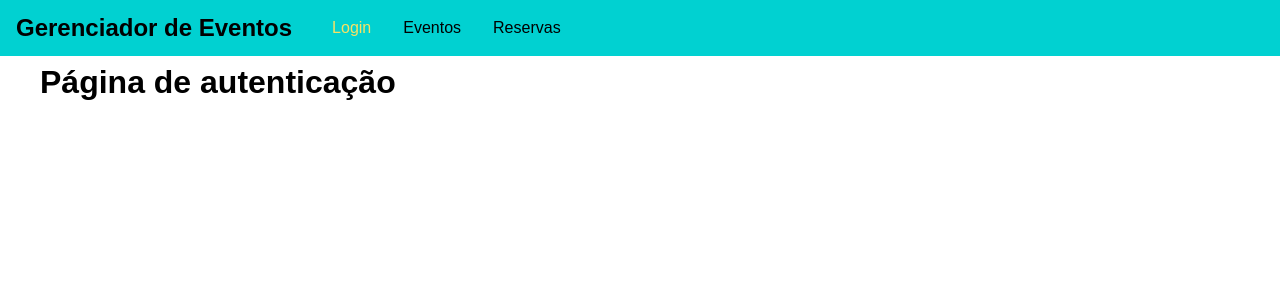
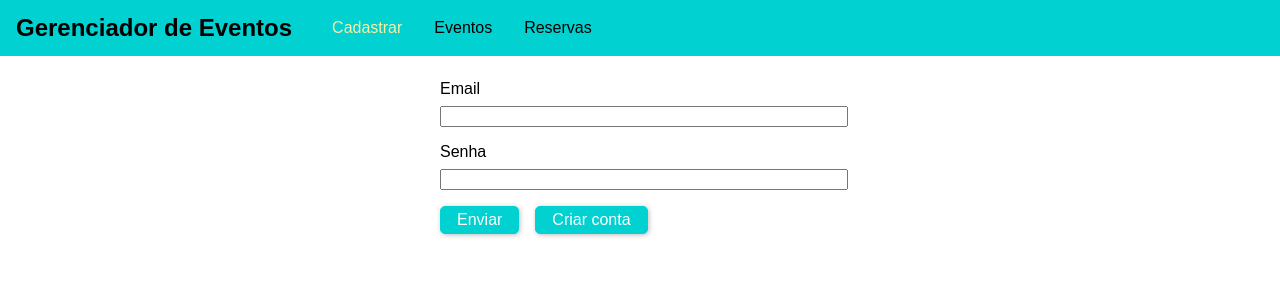
Before and after one commit to joaoalber/GraphQL, a React (Create React App) app in the folder frontend/: page /auth in a window 1280 px wide. Shown: the top 300 px of the page. Built offline with nearby package versions, Linux system fonts and the light colour scheme.

Commit message:
Back e front conversando entre si, requests sendo enviadas e login/cadastro funcional

```diff
--- a/frontend/src/components/Navigation/MainNavigation.css
+++ b/frontend/src/components/Navigation/MainNavigation.css
@@ -38,5 +38,5 @@
 .main-navigation__items a:hover,
 .main-navigation__items a:active,
 .main-navigation__items a.active {
-    color: #f8e264;
+    color: #fdefa0;
 }
--- a/frontend/src/components/Navigation/MainNavigation.js
+++ b/frontend/src/components/Navigation/MainNavigation.js
@@ -10,7 +10,7 @@ const mainNavigation = props => (
         </div>
         <nav className="main-navigation__items">
             <ul>
-                <li><NavLink to="/auth">Login</NavLink></li>
+                <li><NavLink to="/auth">Cadastrar</NavLink></li>
                 <li><NavLink to="/eventos">Eventos</NavLink></li>
                 <li><NavLink to="/reservas">Reservas</NavLink></li>
             </ul>
--- /dev/null
+++ b/frontend/src/views/Auth.css
@@ -0,0 +1,37 @@
+.auth-form {
+    width: 25rem;
+    max-width: 80%;
+    margin: 5rem auto;
+}
+
+.form-control label,
+.form-control input {
+    width: 100%;
+    display: block;
+}
+
+.form-control label {
+    margin-bottom: 0.5rem;
+}
+
+.form-control {
+    margin-bottom: 1rem;
+}
+
+.form-actions button {
+    background: #01d1d1;
+    font: inherit;
+    border: 1px solid #01d1d1;
+    border-radius: 5px;
+    padding: 0.25rem 1rem;
+    margin-right: 1rem;
+    box-shadow: 1px 1px 5px rgba(0,0,0,0.26);
+    color: white;
+    cursor: pointer;
+}
+
+.form-actions button:hover,
+.form-actions button:active {
+    border-color: #01a7a7;
+    background: #01a7a7;
+}
--- a/frontend/src/views/Auth.js
+++ b/frontend/src/views/Auth.js
@@ -1,8 +1,95 @@
 import React, { Component } from 'react';
 
+import './Auth.css'
+
 class AuthPage extends Component {
+    state = {
+        isLogin: true
+    }
+
+    constructor(props) {
+        super(props)
+        this.emailElement = React.createRef()
+        this.passwordElement = React.createRef()
+    }
+
+    switchModeHandler = () => {
+        this.setState(prevState => {
+            return {
+                isLogin: !prevState.isLogin
+            }
+        })
+    }
+
+    submit = (event) => {
+        event.preventDefault();
+        const email = this.emailElement.current.value
+        const password = this.passwordElement.current.value
+
+        if (email.trim().length == 0 || password.trim().length == 0) {
+            return
+        }
+
+        let reqBody = {
+            query: `
+                query {
+                    login(email: "${email}", password: "${password}") {
+                        userId
+                        token
+                        tokenExpiration
+                    }
+                }
+            `
+        }
+
+        if (!this.state.isLogin) {
+            reqBody = {
+                query: `
+                    mutation {
+                        createUser(userInput: {email: "${email}", password: "${password}"}) {
+                            _id
+                            email
+                        }
+                    }
+                `
+            }
+        }
+
+
+
+        fetch('http://localhost:8000/graphql', {
+            method: 'POST',
+            body: JSON.stringify(reqBody),
+            headers: {
+                'Content-Type': 'application/json'
+            }
+        }).then(res => {
+            if(res.status !== 200 && res.status !== 201) {
+                throw new Error('Failed!')
+            }
+            return res.json()
+        }).then(resData => {
+            console.log(resData)
+        }).catch(err => {
+            console.log(err)
+        })
+    }
+
     render() {
-        return(<h1>Página de autenticação</h1>);
+        return <form className="auth-form" onSubmit={this.submit}>
+            <div className="form-control">
+                <label htmlFor="email">Email</label>
+                <input type="email" id="email" ref={this.emailElement}/>
+            </div>
+            <div className="form-control">
+                <label htmlFor="password">Senha</label>
+                <input type="password" id="password" ref={this.passwordElement}/>
+            </div>
+            <div className="form-actions">
+                <button type="submit">Enviar</button>
+                <button type="button" onClick={this.switchModeHandler}>{this.state.isLogin ? 'Criar conta' : 'Fazer login'}</button>
+            </div>
+        </form>
     }
 }
 
```
Also changed, not shown: 1 other file (tests, documents, lock files or other folders).
